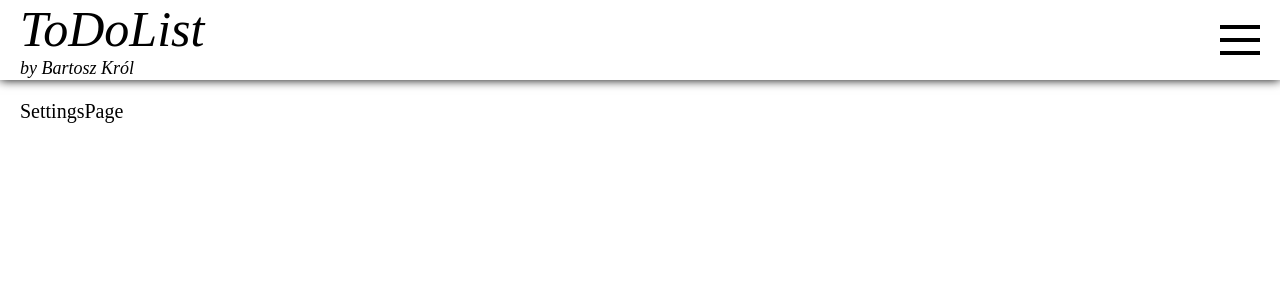
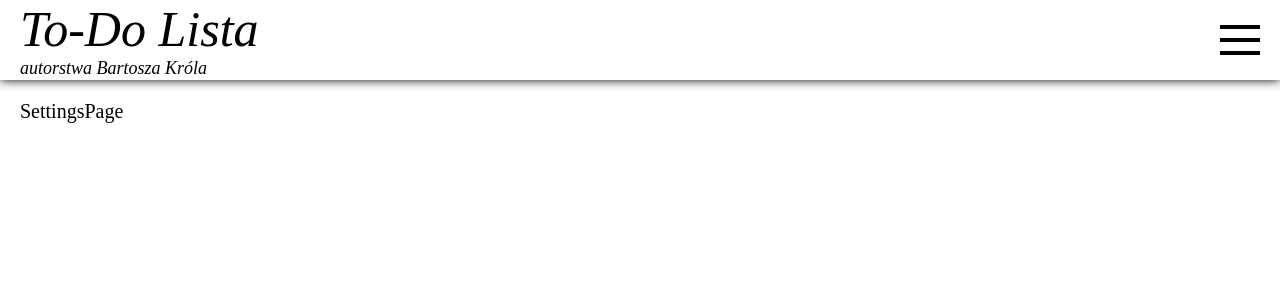
Before and after one commit to bartokrol/ToDoList-React, a React (Create React App) app: page /settings in a window 1280 px wide. Shown: the top 300 px of the page. Built offline with nearby package versions, Linux system fonts and the light colour scheme.

Commit message:
13-implement first version of internalization

```diff
--- a/package.json
+++ b/package.json
@@ -10,8 +10,10 @@
     "@types/node": "^16.18.101",
     "@types/react": "^18.3.3",
     "@types/react-dom": "^18.3.0",
+    "i18next": "^23.11.5",
     "react": "^18.3.1",
     "react-dom": "^18.3.1",
+    "react-i18next": "^14.1.2",
     "react-router-dom": "^6.24.0",
     "react-scripts": "5.0.1",
     "typescript": "^4.9.5",
--- a/src/index.tsx
+++ b/src/index.tsx
@@ -6,6 +6,8 @@ import { BrowserRouter, Route, Routes } from 'react-router-dom';
 import { Layout } from './layout/Layout';
 import { ROUTES } from './infrastructure/routing/constants';
 import { ErrorPage } from './infrastructure/routing/components/errorPage/ErrorPage';
+import './infrastructure/translations/i18n';
+
 
 const root = ReactDOM.createRoot(
   document.getElementById('root') as HTMLElement,
--- a/src/infrastructure/translations/components/headerFlags/HeaderFlags.tsx
+++ b/src/infrastructure/translations/components/headerFlags/HeaderFlags.tsx
@@ -1,14 +1,21 @@
 import styles from './headerFlags.module.scss';
 import plIcon from '../../../../public/pngs/pl_flag.png';
 import enIcon from '../../../../public/pngs/en_flag.png';
+import i18n from 'i18next';
 
-export const HeaderFlags = () => (
+export const HeaderFlags = () => {
+    const handleLanguageChange = (lang: 'pl' | 'en') => {
+        i18n.changeLanguage(lang);
+    };
+
+    return (
         <>
-        <button className={styles.flagButton}>
+            <button className={styles.flagButton} onClick={() => handleLanguageChange('pl')}>
                 <img className={styles.flag} src={plIcon} alt={'PL flag'} />
             </button>
-        <button className={styles.flagButton}>
+            <button className={styles.flagButton} onClick={() => handleLanguageChange('en')}>
                 <img className={styles.flag} src={enIcon} alt={'EN flag'} />
             </button>
         </>
     );
+};
--- /dev/null
+++ b/src/infrastructure/translations/i18n.js
@@ -0,0 +1,25 @@
+import i18n from 'i18next';
+import { initReactI18next } from 'react-i18next';
+import plTranslations from './languages/pl.json';
+import enTranslations from './languages/en.json';
+
+const i18Object = await i18n
+    .use(initReactI18next)
+    .init({
+        lng: 'pl',
+        debug: true,
+        fallbackLng: 'pl',
+        interpolation: {
+            escapeValue: false, // not needed for react as it escapes by default
+        },
+        resources: {
+            pl: {
+                translation: plTranslations,
+            },
+            en: {
+                translation: enTranslations,
+            },
+        },
+    });
+
+export default i18Object;
--- /dev/null
+++ b/src/infrastructure/translations/languages/en.json
@@ -0,0 +1,4 @@
+{
+  "navigation.toDoList": "To-Do List",
+  "navigation.author": "by Bartosz Król"
+}
--- /dev/null
+++ b/src/infrastructure/translations/languages/pl.json
@@ -0,0 +1,4 @@
+{
+  "navigation.toDoList": "To-Do Lista",
+  "navigation.author": "autorstwa Bartosza Króla"
+}
--- a/src/layout/components/navigation/Navigation.tsx
+++ b/src/layout/components/navigation/Navigation.tsx
@@ -3,8 +3,10 @@ import styles from './navigation.module.scss';
 import { Burger } from '../burger/Burger';
 import { Drawer } from '../../../components/drawer/Drawer';
 import { Menu } from '../menu/Menu';
+import { useTranslation } from 'react-i18next';
 
 export const Navigation = () => {
+    const { t } = useTranslation();
     const [isOpen, setIsOpen] = useState(false);
     const dialogRef = useRef<HTMLDialogElement>(null);
 
@@ -19,8 +21,8 @@ export const Navigation = () => {
     return (
         <div className={styles.nav}>
             <div className={styles.title}>
-                {'ToDoList '}
-                <p className={styles.author}>{'by Bartosz Król'}</p>
+                {t('navigation.toDoList')}
+                <p className={styles.author}>{t('navigation.author')}</p>
             </div>
             <Burger clickAction={handleBurgerClick} />
             <Drawer isOpen={isOpen} dialogRef={dialogRef} closeAction={handleCloseDrawer}>
```
Also changed, not shown: 1 other file (tests, documents, lock files or other folders). Lines whose indentation alone changed are shown as unchanged.
